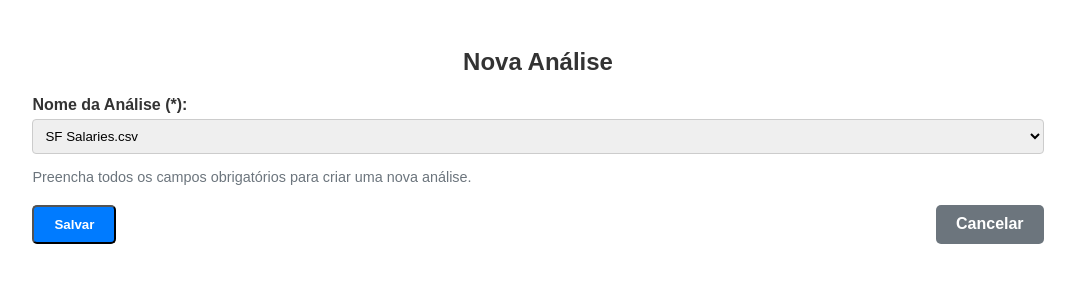
After one commit to Guiheld/ADW, a Django app: page /nova_analise/ in a window 1280 px wide. The commit adds this page. Shown: the top 300 px of the page, without its empty margins (102-1177 px from the left). Run offline with Django 5.2, Linux system fonts and the light colour scheme; the visitor is signed in with stand-in values (Sample User, id 1).

Commit message:
Grande Alteracao por conta da mudanca de proposito do projeto

```diff
--- a/TrabalhoUemura/TrabalhoUemura/urls.py
+++ b/TrabalhoUemura/TrabalhoUemura/urls.py
@@ -36,6 +36,7 @@ urlpatterns = [
     path('minhas_analises/', views.minhas_analises, name='minhas_analises'),
     path('dashboard/', views.dashboard, name='dashboard'),
     #--------------------------------------------
+    path('nova_analise/', views.nova_analise, name='nova_analise'),
     path('upload_dados/', importarDados.upload_dados, name='upload_dados'),
     path('analisar/<int:id>', views.analisar_dado, name='analisar'),
 
--- a/TrabalhoUemura/app/dadosManager/importarDados.py
+++ b/TrabalhoUemura/app/dadosManager/importarDados.py
@@ -15,6 +15,10 @@ from .dadosManagerUtils import testar_dir_existe_ou_criar, salvar_arquivo_dir_ex
 from ..models import Usuarios, analise
 
 diretorioSalvar = os.path.join(settings.BASE_DIR, "app", "dadosManager", "dadosImportados")
+SF_SALARIES = os.path.join(settings.BASE_DIR, "app", "dadosManager", "dadosImportados", "Salaries.csv")
+
+def get_SFSALARIES():
+    return SF_SALARIES
 
 # Configure the logging
 logging.basicConfig(
--- a/TrabalhoUemura/app/formulario.py
+++ b/TrabalhoUemura/app/formulario.py
@@ -1,4 +1,20 @@
 from django import forms
+
+from .models import analise
+
 
 class Forms:
     pass
+
+class formulario_nova_analise(forms.ModelForm):
+    OPCAO_CHOICES = [
+        ('SF_Salaries', 'SF Salaries.csv'),
+        ('opcao2', 'Opção 2'),
+        ('opcao3', 'Opção 3'),
+    ]
+
+    nome_analise = forms.ChoiceField(choices=OPCAO_CHOICES, widget=forms.Select(attrs={'class': 'form-control'}))
+
+    class Meta:
+        model = analise
+        fields = ['nome_analise']
--- a/TrabalhoUemura/app/models.py
+++ b/TrabalhoUemura/app/models.py
@@ -22,7 +22,7 @@ class Usuarios(models.Model):
 
 class analise(models.Model):
     id_analise = models.AutoField(primary_key=True)
-    id_usuario = models.ForeignKey(Usuarios, on_delete=models.CASCADE)
+    id_usuario_autor = models.ForeignKey(Usuarios, on_delete=models.CASCADE)
     nome_analise = models.CharField(max_length=100)
     path_arquivo = models.CharField(max_length=100)
 
--- /dev/null
+++ b/TrabalhoUemura/app/static/css/nova_analise.css
@@ -0,0 +1,84 @@
+.container {
+      width: 80%;
+      margin: 0 auto;
+      padding: 20px;
+      font-family: Arial, sans-serif;
+    }
+
+    h2 {
+      margin-bottom: 20px;
+      color: #333;
+    }
+
+    .task-form {
+      max-width: 600px;
+      margin: 0 auto;
+      padding: 20px;
+      border: 1px solid #ddd;
+      border-radius: 8px;
+      background-color: #fff;
+      box-shadow: 0 2px 5px rgba(0,0,0,0.1);
+    }
+
+    .form-group {
+      margin-bottom: 15px;
+    }
+
+    .form-group label {
+      display: block;
+      margin-bottom: 5px;
+      font-weight: bold;
+      color: #333;
+    }
+
+    .form-group input,
+    .form-group select,
+    .form-group textarea {
+      width: 100%;
+      padding: 8px;
+      border: 1px solid #ccc;
+      border-radius: 4px;
+      box-sizing: border-box;
+    }
+
+    .form-group textarea {
+      resize: none;
+    }
+
+    .form-actions {
+      display: flex;
+      justify-content: space-between;
+      margin-top: 20px;
+    }
+
+    .btn {
+      display: inline-block;
+      padding: 10px 20px;
+      border-radius: 5px;
+      text-decoration: none;
+      font-weight: bold;
+      cursor: pointer;
+      color: #fff;
+      transition: background-color 0.3s;
+    }
+
+    .btn-save {
+      background-color: #007bff;
+    }
+
+    .btn-save:hover {
+      background-color: #0056b3;
+    }
+
+    .btn-cancel {
+      background-color: #6c757d;
+    }
+
+    .btn-cancel:hover {
+      background-color: #5a6268;
+    }
+
+    .observacao {
+      color: #6c757d; /* Cor cinza discreta */
+      font-size: 0.9em;
+    }
--- a/TrabalhoUemura/app/templates/minhas_analises.html
+++ b/TrabalhoUemura/app/templates/minhas_analises.html
@@ -3,7 +3,7 @@
   <link rel="stylesheet" href="{% static 'css/meus_livros.css' %}">
   <div class="container">
     <div class="header">
-      <h2>Dados Analisados</h2>
+      <h2>Meus Dados Analisados</h2>
       <div class="header-actions">
         <a href="{% url 'dashboard' %}" class="btn btn-create">Dashboard</a>
         <a href="{% url 'home' %}" class="btn btn-back">Sair</a>
--- /dev/null
+++ b/TrabalhoUemura/app/templates/nova_analise.html
@@ -0,0 +1,20 @@
+{% load static %}
+{% block content %}
+  <div class="container">
+    <h2 align="center">Nova Análise</h2>
+    <form method="post" class="analise-form">
+      {% csrf_token %}
+      <div class="form-group">
+        <label for="{{ form.nome_analise.id_for_label }}">Nome da Análise (*):</label>
+        {{ form.nome_analise }}
+      </div>
+
+      <p class="observacao" align="left">Preencha todos os campos obrigatórios para criar uma nova análise.</p>
+      <div class="form-actions">
+        <button type="submit" class="btn btn-save">Salvar</button>
+        <a href="{% url 'dashboard' %}" class="btn btn-cancel">Cancelar</a>
+      </div>
+    </form>
+  </div>
+  <link rel="stylesheet" href="{% static 'css/nova_analise.css' %}">
+{% endblock %}
--- a/TrabalhoUemura/app/views.py
+++ b/TrabalhoUemura/app/views.py
@@ -8,6 +8,8 @@ from django.shortcuts import render, redirect, get_object_or_404
 
 from .dadosManager.analisaDados import analisar_dado_completo, criar_grafico
 from .dadosManager.dadosManagerUtils import verifcar_integridade_banco_de_dados
+from .dadosManager.importarDados import get_SFSALARIES
+from .formulario import formulario_nova_analise
 from .models import Usuarios, analise
 from django.contrib.auth.decorators import login_required
 from django.shortcuts import render
@@ -63,13 +65,13 @@ def login_view(request):
             return render(request, 'auth/login.html')
 
 #----------------------------------------------------------------------------------------------------
-#   Analise de Dados
+# Paginas Principais
 
 @login_required(login_url='/auth/login/')
 def minhas_analises(request):
     verifcar_integridade_banco_de_dados()
     usuario = Usuarios.objects.get(id_usuario=request.user.id)
-    analises = analise.objects.filter(id_usuario=usuario.id_usuario)
+    analises = analise.objects.filter(id_usuario_autor=usuario.id_usuario)
     return render(request, 'minhas_analises.html', {'usuario' : usuario, 'analises' : analises})
 
 
@@ -80,6 +82,24 @@ def dashboard(request):
     usuarios = Usuarios.objects.all
     analises = analise.objects.all
     return render(request, 'dashboard.html', {'usuario' : usuario, 'usuarios' : usuarios, 'analises' : analises})
+
+#----------------------------------------------------------------------------------------------------
+# Operacoes
+
+@login_required(login_url='/auth/login/')
+def nova_analise(request):
+    if request.method == 'POST':
+        form = formulario_nova_analise(request.POST)
+        if form.is_valid():
+            analise = form.save(commit=False)
+            analise.id_usuario_autor = Usuarios.objects.get(id_usuario=request.user.id)
+            if analise.nome_analise == 'SF_Salaries':
+                analise.path_arquivo = get_SFSALARIES()
+                analise.save()
+                return redirect('minhas_analises')
+    else:
+        form = formulario_nova_analise()
+    return render(request, 'nova_analise.html', {'form': form})
 
 
 @login_required(login_url='/auth/login/')
```
Also changed, not shown: TrabalhoUemura/app/templates/dashboard.html (+1 -41 lines), 1 other file.
